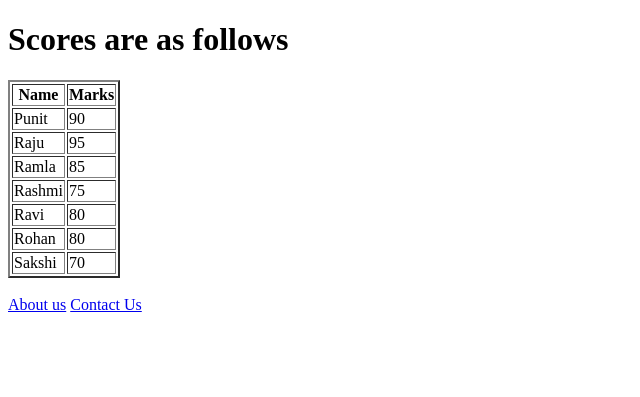
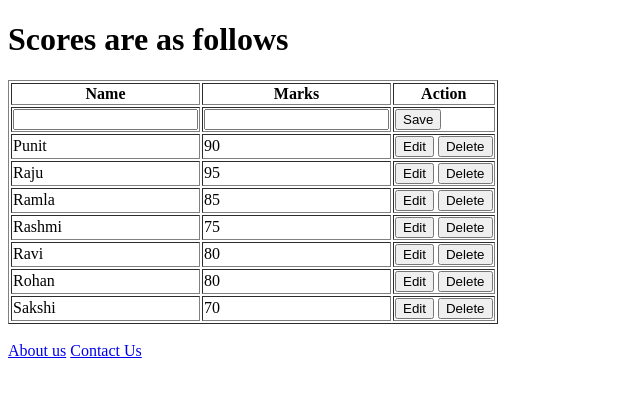
Before and after one commit to punit10/django_student_app, a Django app: page / in a window 1280 px wide. Shown: the top 397 px of the page, without its empty margins (0-640 px from the left). Run offline with Django 5.2, Linux system fonts and the light colour scheme; data comes from the database, SQL or seed files in the repository; both versions use the stored data as it was after the commit.

Commit message:
Added Logic for CRUD in student and score

```diff
--- /dev/null
+++ b/score/forms.py
@@ -0,0 +1,7 @@
+from django import forms
+from score.models import Score
+
+class ScoreForm(forms.ModelForm):
+    class Meta:
+        model = Score
+        fields = ['name', 'marks']
--- a/score/templates/index.html
+++ b/score/templates/index.html
@@ -1,15 +1,30 @@
 {% extends 'base.html' %}
 {% block content %}
 <h1>Scores are as follows </h1>
-<table border="2">
-    <tr><th>Name</th> <th>Marks</th></tr>
+<form method="POST" action="{% url 'index' %}">
+<table border="1">
+{% csrf_token %}
+    <tr><th>Name</th> <th>Marks</th><th>Action</th></tr>
+    {% if not form.instance.id %}
+    <tr>
+       {% include 'save.html' %}
+    </tr>
+    {% endif %}
     {% for item in student_data %}
     <tr>
+        {% if form.instance.id == item.id %}
+        {% include 'save.html' %}
+        {% else %}
         <td>{{item.name}}</td>
         <td>{{item.marks}}</td>
+        <td><button formnovalidate name="edit" value="{{ item.id }}">Edit</button>
+            <button formnovalidate name="delete" value="{{ item.id }}">Delete</button>
+        </td>
+        {% endif %}
     </tr>
     {% endfor %}
 </table>
+</form>
 <br>
 <!-- \urls template tagging name=about and contact_tag -->
 <a href="{% url 'about' %} ">About us</a>
--- /dev/null
+++ b/score/templates/save.html
@@ -0,0 +1,4 @@
+{% for field in form %}
+<td>{{ field }}</td>
+{% endfor %}
+<td><button name="save" value="{{ item.id }}">Save</button></td>
--- a/score/views.py
+++ b/score/views.py
@@ -1,13 +1,40 @@
 from django.shortcuts import render
 from django.http import HttpResponse
 from .models import Score
+from .forms import ScoreForm
 # Create your views here.
+
+# def index(request):
+#     return HttpResponse("Hello wordls")
 context = {}
 def index(request):
-    # return HttpResponse("Hello wordls")
     scores = Score.objects.all()
+    form = ScoreForm()
     context['student_data'] = scores
     context['title'] = 'Home'
+
+    #handling form data
+    if request.method == 'POST':
+        if 'save' in request.POST:
+            std_id = request.POST.get('save')
+
+            if not std_id: #empty means add new row
+                form = form = ScoreForm(request.POST)
+            else:
+                student = Score.objects.get(id=std_id)
+                form = ScoreForm(request.POST, instance=student)
+            form.save()
+            form = ScoreForm()
+        elif 'delete' in request.POST:
+            std_id = request.POST.get('delete')
+            student = Score.objects.get(id=std_id)
+            student.delete()
+        elif 'edit' in request.POST:
+            std_id = request.POST.get('edit')
+            student = Score.objects.get(id=std_id)
+            form = ScoreForm(instance=student)
+
+    context['form'] = form
     return render(request, 'index.html', context)
 
 def about(request):
```
Also changed, not shown: db.sqlite3.
